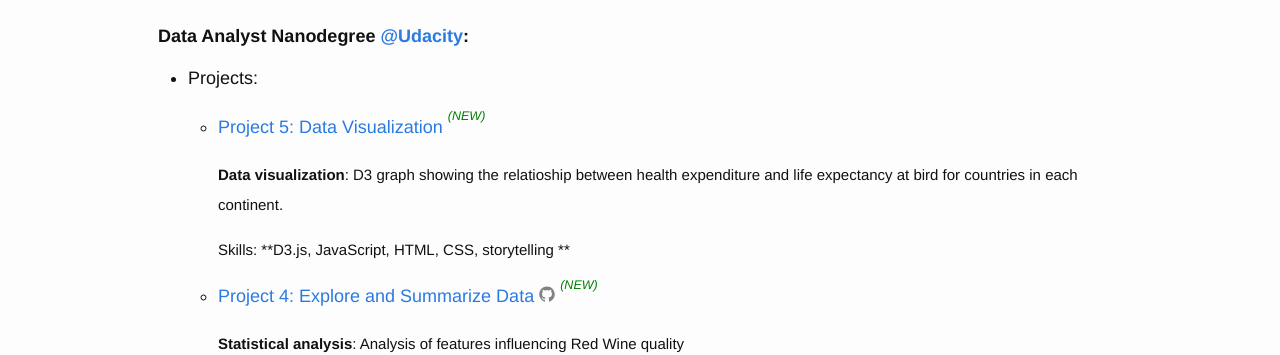
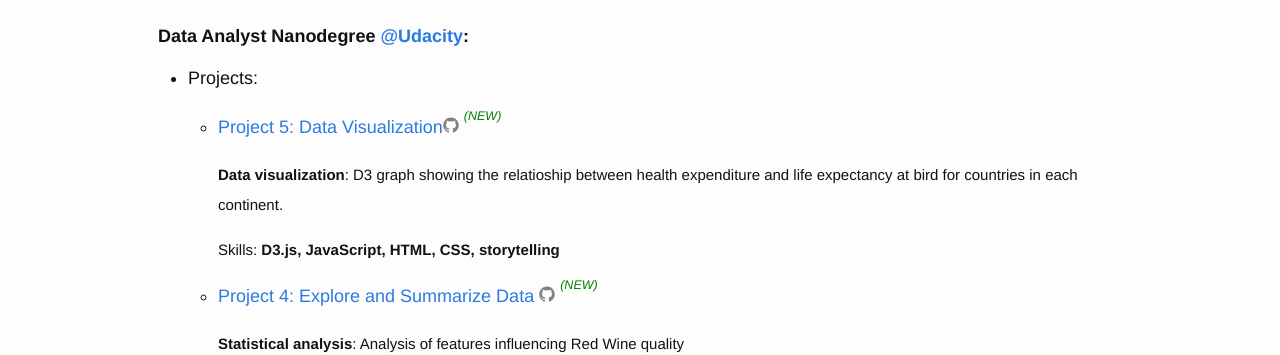
Before and after one commit to mabelvj/mabelvj.github.io, a Jekyll site: the page built from projects.md, in a window 1280 px wide and 900 px high. Shown: the part 201-556 px from the top of the window. Built offline with Jekyll 4.4.1, drawn with Linux system fonts in a browser that asks for light colours; some web fonts are replaced; Markdown is read by kramdown in place of the engine named in the settings; comment, search, counter and statistics services are not loaded; part of the change alters nothing that is shown.

Commit message:
Update projects.md

```diff
--- a/projects.md
+++ b/projects.md
@@ -8,11 +8,11 @@ navigation_weight: 4
 
 - Projects:
 
-	- [Project 5: Data Visualization](http://bl.ocks.org/mabelvj/e35a77e8719c881f5567b7da1df43d53) <span style="color:green"><sup><sup>*(NEW)* </sup></sup></span>
+	- [Project 5: Data Visualization](http://bl.ocks.org/mabelvj/e35a77e8719c881f5567b7da1df43d53)[{%include icon-github.svg%}](https://github.com/mabelvj/data-analyst-nanodegree/tree/master/P5-data-visualization) <span style="color:green"><sup><sup>*(NEW)* </sup></sup></span>
 
 		<sub> **Data visualization**: D3 graph showing the relatioship between health expenditure and life expectancy at bird for countries in each continent.</sub>
 
-		<sub>Skills: **D3.js, JavaScript, HTML, CSS, storytelling ** </sub>
+		<sub>Skills: **D3.js, JavaScript, HTML, CSS, storytelling** </sub>
 
 
 
```
